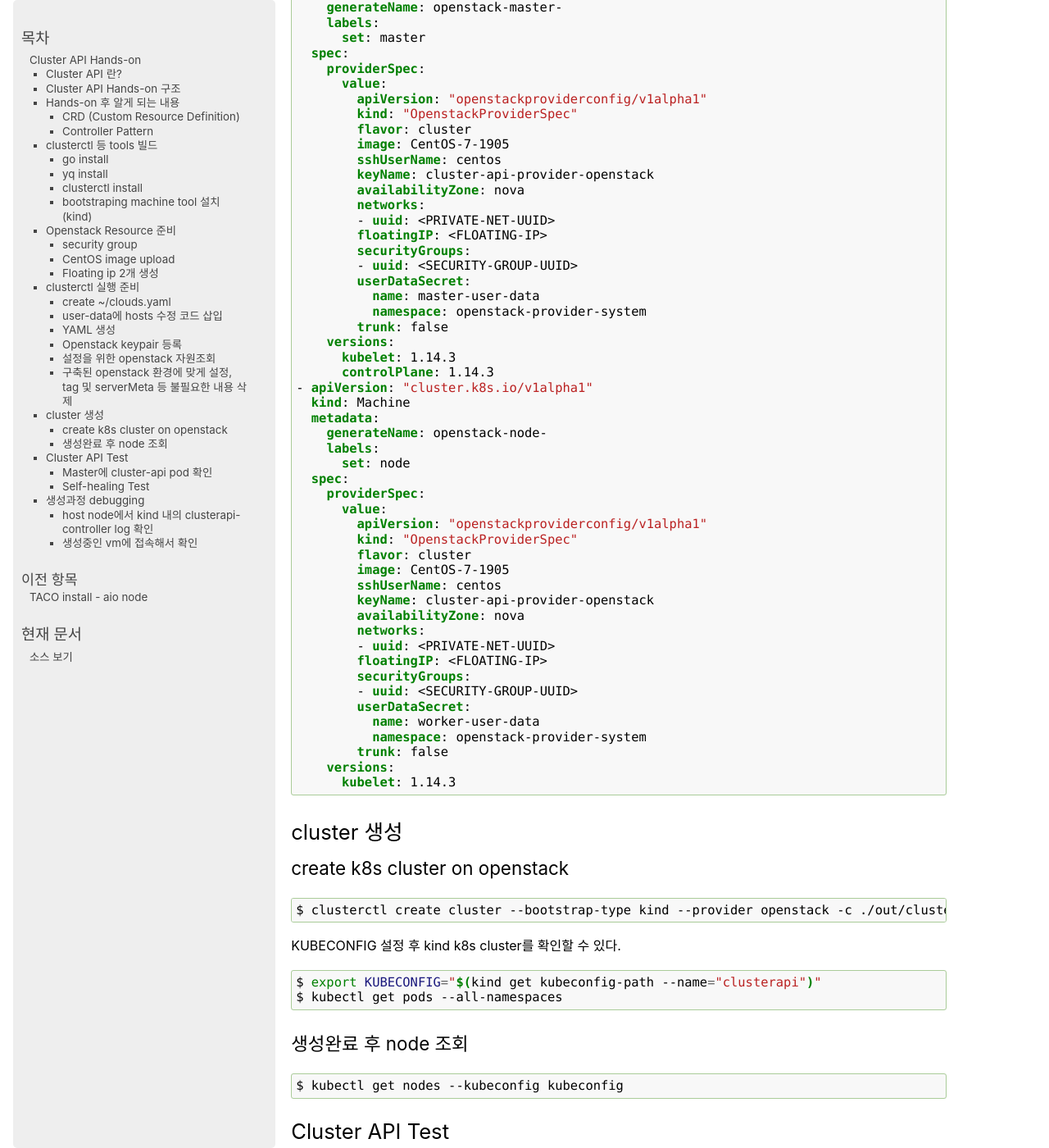
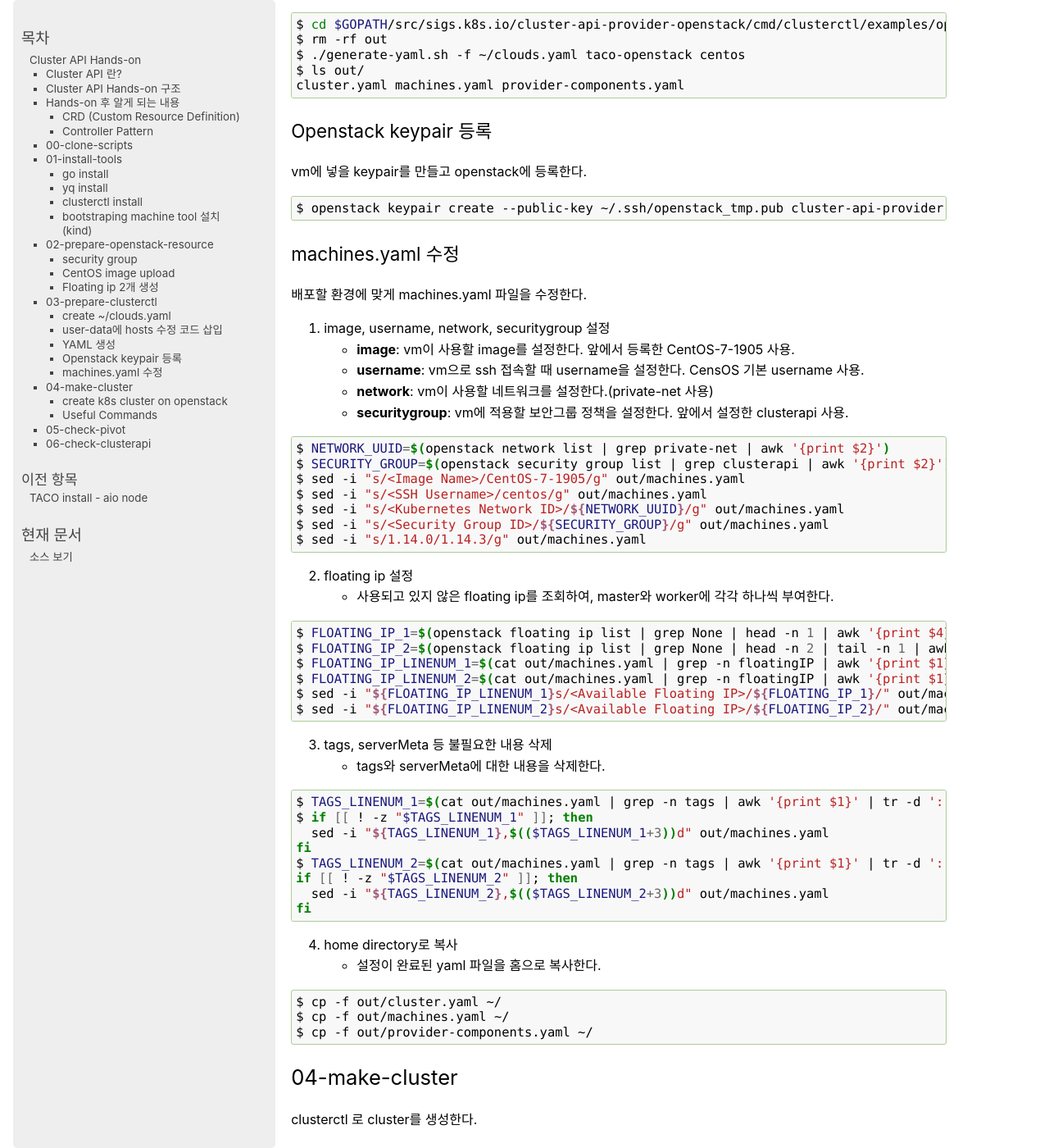
Before and after one commit to openinfradev/openinfraday-2019-handson-docs, a Sphinx documentation site: the page built from docs/source/cluster-api.rst, in a window 1280 px wide and 1400 px high, scrolled down 4793 px. Shown: the whole window at 82% size. Built offline with Sphinx 7.4.7, drawn with Linux system fonts in a browser that asks for light colours; some of the changed text lies outside the part shown.

Commit message:
change to use scripts

```diff
--- a/docs/source/cluster-api.rst
+++ b/docs/source/cluster-api.rst
@@ -38,8 +39,26 @@ Controller Pattern
   In applications of robotics and automation, a control loop is a non-terminating loop that regulates the state of the system. In Kubernetes, a controller is a control loop that watches the shared state of the cluster through the API server and makes changes attempting to move the current state towards the desired state. Examples of controllers that ship with Kubernetes today are the replication controller, endpoints controller, namespace controller, and serviceaccounts controller.
 
 
-clusterctl 등 tools 빌드
-========================
+----------------
+
+
+00-clone-scripts
+==================
+
+clusterapi-scripts를 clone 받는다.
+
+.. code block:: bash
+
+   $ git clone https://github.com/openinfradev/openinfraday-2019-clusterapi-scripts.git
+   $ cd openinfraday-2019-clusterapi-scripts
+
+이후에는 ``./01-install-tools.sh`` 와 같이 scripts를 하나씩 실행하면 된다.
+
+
+01-install-tools
+==================
+
+go, yq, clusterctl 등 필요한 tool들을 설치한다.
 
 go install
 ----------
@@ -52,13 +71,16 @@ binary file 다운 및 압축 해제
 
    $ wget https://dl.google.com/go/go1.12.7.linux-amd64.tar.gz
    $ tar -C /usr/local -xzf go1.12.7.linux-amd64.tar.gz
+   $ rm -f ./go1.12.7.linux-amd64.tar.gz
 
 bashrc에 다음 두 줄을 추가한다.
 
 .. code-block:: yaml
 
+   $ cat >> ~/.bashrc <<EOF
    export PATH=$PATH:/usr/local/go/bin:/root/go/bin
    export GOPATH=$HOME/go
+   EOF
 
 .. code-block:: bash
 
@@ -77,16 +99,22 @@ yq install
 clusterctl install
 ------------------
 
+Open source로부터 git clone을 받고, clusterctl binary 파일을 생성한다.
+
 .. code-block:: bash
 
    $ git clone -b taco-clusterapi https://github.com/openinfradev/cluster-api-provider-openstack.git $GOPATH/src/sigs.k8s.io/cluster-api-provider-openstack
    $ cd $GOPATH/src/sigs.k8s.io/cluster-api-provider-openstack/
    $ make clusterctl
-   $ ln -s $GOPATH/src/sigs.k8s.io/cluster-api-provider-openstack/bin/clusterctl ~/go/bin/clusterctl
+   $ rm -rf ~/go/bin/clusterctl
+   $ cp -f $GOPATH/src/sigs.k8s.io/cluster-api-provider-openstack/bin/clusterctl ~/go/bin/
 
 
 bootstraping machine tool 설치 (kind)
 -------------------------------------
+
+kind(kubernetes in docker)를 설치한다.
+kind 는 bootstraping machine으로, 처음에 custom resource를 정의하고 생성하는 역할을 한다.
 
 .. code-block:: bash
 
@@ -94,13 +122,17 @@ bootstraping machine tool 설치 (kind)
    $ GO111MODULE="on" go get sigs.k8s.io/kind@v0.4.0
 
 
-Openstack Resource 준비
-=======================
+02-prepare-openstack-resource
+===============================
+
+필요한 Openstack Resource들을 준비한다.
+vm에 적용할 security group을 만들고, CentOS image를 업로드하고, vm에 부여할 floating ip를 만든다.
 
 security group
 --------------
 
-openstack client 를 통해서 cluster api가 사용할 openstack security group을 만든다.
+openstack client 를 통해서 security group(보안그룹)을 정의한다.
+security group을 통해 만들어진 vm으로 들어오고 나가는 트래픽을 세부적으로 제어할 수 있다.
 
 .. code-block:: bash
 
@@ -121,15 +153,16 @@ CensOS 이미지를 다운받고, 이를 openstack에 업로드한다.
 
 .. code-block:: bash
 
-   wget https://cloud.centos.org/centos/7/images/CentOS-7-x86_64-GenericCloud.raw.tar.gz
-   tar zxvf CentOS-7-x86_64-GenericCloud.raw.tar.gz
-   openstack image create 'CentOS-7-1905' --disk-format raw --file ~/CentOS-7-x86_64-GenericCloud-1905.raw --container-format bare --public
-
+   cd ~/
+   wget https://cloud.centos.org/centos/7/images/CentOS-7-x86_64-GenericCloud-1905.qcow2
+   openstack image create 'CentOS-7-1905' --disk-format qcow2 --file ~/CentOS-7-x86_64-GenericCloud-1905.qcow2 --container-format bare --public
+   rm -f CentOS-7-x86_64-GenericCloud-1905.qcow2
 
 Floating ip 2개 생성
 --------------------
 
-master vm과 worker vm이 사용할 2개의 floating ip 를 미리 생성한다.
+master vm과 worker vm에 부여할 2개의 floating ip 를 미리 생성한다.
+여기서 생성한 floating ip 를 통해 host와 vm이 통신하게 된다.
 
 .. code-block:: bash
 
@@ -137,13 +170,18 @@ master vm과 worker vm이 사용할 2개의 floating ip 를 미리 생성한다.
    $ openstack floating ip create public-net
 
 
-clusterctl 실행 준비
-====================
+03-prepare-clusterctl
+======================
+
+clusterctl 실행하기에 앞선 준비작업을 한다.
 
 create ~/clouds.yaml
 --------------------
 
 clusterctl로 배포할 환경의 정보를 입력한다.
+이 Hands-on에서는 openstack으로 cluster를 배포한다.
+따라서, TACO로 구축한 openstack에 대한 정보를 clouds.yaml로 만들고
+파일을 kind에 넘겨주면, kind는 이를 바탕으로 openstack client와 통신하며 cluster를 배포한다.
 
 아래의 결과로 얻은 openstack의 admin project ID를 clouds.yaml에 넣어준다.
 
@@ -154,6 +192,9 @@ clusterctl로 배포할 환경의 정보를 입력한다.
 .. code-block:: yaml
    :Caption: vi ~/clouds.yaml
 
+   PROJECT_ID=$(openstack project list | grep admin | awk '{print $2}')
+
+   cat > ~/clouds.yaml <<EOF
    clouds:
      taco-openstack:
        auth:
@@ -163,44 +204,40 @@ clusterctl로 배포할 환경의 정보를 입력한다.
          password: password
          user_domain_name: Default
          project_domain_name: Default
-         project_id: <PROJECT_ID>
+         project_id: ${PROJECT_ID}
        region_name: RegionOne
+   EOF
 
 
 user-data에 hosts 수정 코드 삽입
 --------------------------------
 
-master vm과 worker vm 에서 openstack api에 접근할 수 있도록 /etc/hosts 파일을 추가한다.
+맨 위의 그림에서 볼 수 있듯이, clusterapi-controller가 kubernetess cluster로 pivot 된 이후
+kubernetes cluster에서 openstack api와 통신하면서 cluster의 상태를 확인한다.
 
-아래의 두 파일을 열어서 YOUR-NODE-IP를 자신의 ip 주소로 바꾼다.
+이 작업은 cluster에서 openstack api에 접근할 수 있도록 host 정보를 알려주는 과정이다.
+master와 worker의 user-data.sh 파일에서 YOUR-NODE-IP를 자신의 **host** ip로 바꿔준다.
 
 .. code-block:: bash
 
-   $ cd $GOPATH/src/sigs.k8s.io/cluster-api-provider-openstack/cmd/clusterctl/examples/openstack
-   $ vi provider-component/user-data/centos/templates/master-user-data.sh
-   $ vi provider-component/user-data/centos/templates/worker-user-data.sh
+   $ IP=$(ifconfig bond0 | grep netmask | awk '{print $2}')
 
-.. code-block:: yaml
+   $ cd $GOPATH/src/sigs.k8s.io/cluster-api-provider-openstack/cmd/clusterctl/examples/openstack/provider-component/user-data/centos/templates
 
-   #!/bin/bash
-   set -e
-   set -x
-   cat >> /etc/hosts <<EOF
-   YOUR-NODE-IP horizon.openstack.svc.cluster.local
-   YOUR-NODE-IP keystone.openstack.svc.cluster.local
-   YOUR-NODE-IP glance.openstack.svc.cluster.local
-   YOUR-NODE-IP nova.openstack.svc.cluster.local
-   YOUR-NODE-IP neutron.openstack.svc.cluster.local
-   YOUR-NODE-IP cinder.openstack.svc.cluster.local
-   EOF
+   $ sed -i "s/YOUR-NODE-IP/${IP}/g" master-user-data.sh
+   $ sed -i "s/YOUR-NODE-IP/${IP}/g" worker-user-data.sh
 
 
 YAML 생성
 ---------
 
+generate-yaml.sh을 통해 cluster와 machine에 대한 yaml 파일을 생성한다.
+여기는 template만 만드는 과정이고, 후에 배포할 환경에 맞추어 변수들을 바꿔줄 것이다.
+
 .. code-block:: bash
 
    $ cd $GOPATH/src/sigs.k8s.io/cluster-api-provider-openstack/cmd/clusterctl/examples/openstack
+   $ rm -rf out
    $ ./generate-yaml.sh -f ~/clouds.yaml taco-openstack centos
    $ ls out/
    cluster.yaml machines.yaml provider-components.yaml
@@ -216,219 +253,121 @@ vm에 넣을 keypair를 만들고 openstack에 등록한다.
    $ openstack keypair create --public-key ~/.ssh/openstack_tmp.pub cluster-api-provider-openstack
 
 
-설정을 위한 openstack 자원조회
-------------------------------
+machines.yaml 수정
+------------------
+
+배포할 환경에 맞게 machines.yaml 파일을 수정한다.
+
+1. image, username, network, securitygroup 설정
+
+   * **image**: vm이 사용할 image를 설정한다. 앞에서 등록한 CentOS-7-1905 사용.
+   * **username**: vm으로 ssh 접속할 때 username을 설정한다. CensOS 기본 username 사용.
+   * **network**: vm이 사용할 네트워크를 설정한다.(private-net 사용)
+   * **securitygroup**: vm에 적용할 보안그룹 정책을 설정한다. 앞에서 설정한 clusterapi 사용.
 
 .. code-block:: bash
 
-   $ openstack network list | grep private-net | awk '{print $2}'
-   $ openstack floating ip list
-   $ openstack security group list | grep clusterapi | awk '{print $2}'
+   $ NETWORK_UUID=$(openstack network list | grep private-net | awk '{print $2}')
+   $ SECURITY_GROUP=$(openstack security group list | grep clusterapi | awk '{print $2}')
+   $ sed -i "s/<Image Name>/CentOS-7-1905/g" out/machines.yaml
+   $ sed -i "s/<SSH Username>/centos/g" out/machines.yaml
+   $ sed -i "s/<Kubernetes Network ID>/${NETWORK_UUID}/g" out/machines.yaml
+   $ sed -i "s/<Security Group ID>/${SECURITY_GROUP}/g" out/machines.yaml
+   $ sed -i "s/1.14.0/1.14.3/g" out/machines.yaml
+
+2. floating ip 설정
+
+   * 사용되고 있지 않은 floating ip를 조회하여, master와 worker에 각각 하나씩 부여한다.
+
+.. code-block:: bash
+
+   $ FLOATING_IP_1=$(openstack floating ip list | grep None | head -n 1 | awk '{print $4}')
+   $ FLOATING_IP_2=$(openstack floating ip list | grep None | head -n 2 | tail -n 1 | awk '{print $4}')
+   $ FLOATING_IP_LINENUM_1=$(cat out/machines.yaml | grep -n floatingIP | awk '{print $1}' | tr -d ':' | head -n 1)
+   $ FLOATING_IP_LINENUM_2=$(cat out/machines.yaml | grep -n floatingIP | awk '{print $1}' | tr -d ':' | tail -n 1)
+   $ sed -i "${FLOATING_IP_LINENUM_1}s/<Available Floating IP>/${FLOATING_IP_1}/" out/machines.yaml
+   $ sed -i "${FLOATING_IP_LINENUM_2}s/<Available Floating IP>/${FLOATING_IP_2}/" out/machines.yaml
+
+3. tags, serverMeta 등 불필요한 내용 삭제
+
+   * tags와 serverMeta에 대한 내용을 삭제한다.
+
+.. code-block:: bash
+
+   $ TAGS_LINENUM_1=$(cat out/machines.yaml | grep -n tags | awk '{print $1}' | tr -d ':' | head -n 1)
+   $ if [[ ! -z "$TAGS_LINENUM_1" ]]; then
+     sed -i "${TAGS_LINENUM_1},$(($TAGS_LINENUM_1+3))d" out/machines.yaml
+   fi
+   $ TAGS_LINENUM_2=$(cat out/machines.yaml | grep -n tags | awk '{print $1}' | tr -d ':' | tail -n 1)
+   if [[ ! -z "$TAGS_LINENUM_2" ]]; then
+     sed -i "${TAGS_LINENUM_2},$(($TAGS_LINENUM_2+3))d" out/machines.yaml
+   fi
+
+4. home directory로 복사
+
+   * 설정이 완료된 yaml 파일을 홈으로 복사한다.
+
+.. code-block:: bash
+
+   $ cp -f out/cluster.yaml ~/
+   $ cp -f out/machines.yaml ~/
+   $ cp -f out/provider-components.yaml ~/
 
 
-구축된 openstack 환경에 맞게 설정, tag 및 serverMeta 등 불필요한 내용 삭제
----------------------------------------------------------------------------
+04-make-cluster
+================
 
-| 아래의 out/machines.yaml을 붙여넣고, 위의 openstack 자원조회 결과를 <PRIVATE-NET-UUID>, <FLOATING-IP>, <SECURITY-GROUP-UUID>에 넣는다.
-| 참고: master vm과 worker vm은 각각 다른 floating ip를 사용한다.
-
-.. code-block:: yaml
-   :Caption: vi out/machines.yaml
-
-   items:
-   - apiVersion: "cluster.k8s.io/v1alpha1"
-     kind: Machine
-     metadata:
-       generateName: openstack-master-
-       labels:
-         set: master
-     spec:
-       providerSpec:
-         value:
-           apiVersion: "openstackproviderconfig/v1alpha1"
-           kind: "OpenstackProviderSpec"
-           flavor: cluster
-           image: CentOS-7-1905
-           sshUserName: centos
-           keyName: cluster-api-provider-openstack
-           availabilityZone: nova
-           networks:
-           - uuid: <PRIVATE-NET-UUID>
-           floatingIP: <FLOATING-IP>
-           securityGroups:
-           - uuid: <SECURITY-GROUP-UUID>
-           userDataSecret:
-             name: master-user-data
-             namespace: openstack-provider-system
-           trunk: false
-       versions:
-         kubelet: 1.14.3
-         controlPlane: 1.14.3
-   - apiVersion: "cluster.k8s.io/v1alpha1"
-     kind: Machine
-     metadata:
-       generateName: openstack-node-
-       labels:
-         set: node
-     spec:
-       providerSpec:
-         value:
-           apiVersion: "openstackproviderconfig/v1alpha1"
-           kind: "OpenstackProviderSpec"
-           flavor: cluster
-           image: CentOS-7-1905
-           sshUserName: centos
-           keyName: cluster-api-provider-openstack
-           availabilityZone: nova
-           networks:
-           - uuid: <PRIVATE-NET-UUID>
-           floatingIP: <FLOATING-IP>
-           securityGroups:
-           - uuid: <SECURITY-GROUP-UUID>
-           userDataSecret:
-             name: worker-user-data
-             namespace: openstack-provider-system
-           trunk: false
-       versions:
-         kubelet: 1.14.3
-
-
-cluster 생성
-=============
+clusterctl 로 cluster를 생성한다.
 
 create k8s cluster on openstack
 -------------------------------
 
-.. code-block:: bash
-
-   $ clusterctl create cluster --bootstrap-type kind --provider openstack -c ./out/cluster.yaml -m ./out/machines.yaml -p ./out/provider-components.yaml
-
-KUBECONFIG 설정 후 kind k8s cluster를 확인할 수 있다.
+*clusterctl이 실행되는 동안 멈추지 말고 기다려야 한다.*
 
 .. code-block:: bash
 
-   $ export KUBECONFIG="$(kind get kubeconfig-path --name="clusterapi")"
-   $ kubectl get pods --all-namespaces
+   $ clusterctl create cluster --bootstrap-type kind --provider openstack -c ~/cluster.yaml -m ~/machines.yaml -p ~/provider-components.yaml
 
+Useful Commands
+----------------
 
-생성완료 후 node 조회
----------------------
+* 140-get-kind-cluster.sh: kind에 생성된 pod를 모두 조회한다.
+* 141-get-nodes.sh: clsterctl이 끝난 후 구축된 k8s cluster의 node를 조회한다.
+* 142-logs-kind-controller.sh: clusterctl이 실행될 때 kind의 clusterapi-controller log를 확인한다.
+* 143-check-user-data-vm.sh: 생성된 master vm의 user-data 파일을 확인한다. YOUR-NODE-IP가 host의 ip로 잘 바뀌었는지 확인한다.
+* 144-logs-cloud-init-vm.sh: master vm이 생성되고 init되는 과정의 log를 확인한다.
+* 145-logs-k8s-install-vm.sh: init 이후, vm에 k8s가 구축되는 과정의 log를 확인한다.
+* 146-delete-kind.sh: kind cluster와 생성된 master 및 worker vm을 삭제한다. clusterctl 도중 문제가 발생했을 경우 이 script를 실행하고 다시 cluster를 구축한다.
+
+05-check-pivot
+===============
+
+clsuterctl 이 종료된 후, kind에 있던 clusterapi-controller가 kubernetes cluster 내부로 pivot 되었는지 확인한다.
+
+master vm으로 ssh 접속하여 k8s namespace를 확인한다.
+openstack-provider-system namespace의 clusterapi-controller pod를 확인한다.
 
 .. code-block:: bash
 
-   $ kubectl get nodes --kubeconfig kubeconfig
+   $ MASTER_VM_IP=$(openstack server list | grep master | awk '{print $9}')
+   $ ssh -i ~/.ssh/openstack_tmp centos@${MASTER_VM_IP} -t "sudo kubectl get namespaces"
+   $ ssh -i ~/.ssh/openstack_tmp centos@${MASTER_VM_IP} -t "sudo kubectl get pods -n openstack-provider-system"
 
+06-check-clusterapi
+====================
 
-Cluster API Test
-================
+cluster가 clusterapi-controller를 통해서 self-healing & self-management가 되고 있는지 확인한다.
 
-Master에 cluster-api pod 확인
------------------------------
-
-Openstack instance 조회
+worker vm을 삭제하고 다시 생성되는지 테스트한다.
 
 .. code-block:: bash
 
-   $ openstack server list
-   +--------------------------------------+------------------------+--------+-------------------------------------+---------------+-----------+
-   | ID                                   | Name                   | Status | Networks                            | Image         | Flavor    |
-   +--------------------------------------+------------------------+--------+-------------------------------------+---------------+-----------+
-   | 96a44562-8fef-42b0-9f98-3345006953b5 | openstack-node-qjcjv   | ACTIVE | private-net=172.30.1.3, 10.10.10.19 | CentOS-7-1905 | m1.medium |
-   | bec5d7b0-99c7-4046-90dc-d443e4062b20 | openstack-master-z5c8n | ACTIVE | private-net=172.30.1.11, 10.10.10.3 | CentOS-7-1905 | m1.medium |
-   | 9a995125-e00c-490e-a945-2689c66abf7f | test                   | ACTIVE | private-net=172.30.1.4              | Cirros-0.4.0  | m1.tiny   |
-   +--------------------------------------+------------------------+--------+-------------------------------------+---------------+-----------+
+   $ WORKER=$(openstack server list | grep node | awk '{print $4}')
+   $ openstack server delete ${WORKER}
 
-master 접속 후 namespace, pod 확인
+worker vm을 삭제했을 때, clusterapi-controller의 log를 확인한다.
 
 .. code-block:: bash
 
-   $ ssh -i ~/.ssh/openstack_tmp centos@10.10.10.3
-   $ sudo su
-   $ kubectl get namespaces
-   NAME                        STATUS   AGE
-   default                     Active   2d21h
-   kube-node-lease             Active   2d21h
-   kube-public                 Active   2d21h
-   kube-system                 Active   2d21h
-   openstack-provider-system   Active   2d21h
-   system                      Active   2d21h
-   $ kubectl get pods -n openstack-provider-system
-   NAME                       READY   STATUS    RESTARTS   AGE
-   clusterapi-controllers-0   1/1     Running   0          2d21h
-
-
-Self-healing Test
-------------------
-
-Openstack instance 조회
-
-.. code-block::
-
-   $ openstack server list
-   +--------------------------------------+------------------------+--------+-------------------------------------+---------------+-----------+
-   | ID                                   | Name                   | Status | Networks                            | Image         | Flavor    |
-   +--------------------------------------+------------------------+--------+-------------------------------------+---------------+-----------+
-   | 96a44562-8fef-42b0-9f98-3345006953b5 | openstack-node-qjcjv   | ACTIVE | private-net=172.30.1.3, 10.10.10.19 | CentOS-7-1905 | m1.medium |
-   | bec5d7b0-99c7-4046-90dc-d443e4062b20 | openstack-master-z5c8n | ACTIVE | private-net=172.30.1.11, 10.10.10.3 | CentOS-7-1905 | m1.medium |
-   | 9a995125-e00c-490e-a945-2689c66abf7f | test                   | ACTIVE | private-net=172.30.1.4              | Cirros-0.4.0  | m1.tiny   |
-   +--------------------------------------+------------------------+--------+-------------------------------------+---------------+-----------+
-
-worker vm삭제
-
-.. code-block:: bash
-
-   $ openstack server delete openstack-node-qjcjv
-
-clusterapi-controllers log 확인
-
-.. code-block:: bash
-
-   $ ssh -i ~/.ssh/openstack_tmp centos@10.10.10.3
-   $ sudo su
-   $ kubectl logs -f clusterapi-controllers-0 -n openstack-provider-system
-
-다시 생성된 worker vm 확인
-
-.. code-block:: bash
-
-   $ openstack server list
-   +--------------------------------------+------------------------+--------+-------------------------------------+---------------+-----------+
-   | ID                                   | Name                   | Status | Networks                            | Image         | Flavor    |
-   +--------------------------------------+------------------------+--------+-------------------------------------+---------------+-----------+
-   | ec0e0b35-3611-4e65-9415-dccdd7a7c06d | openstack-node-qjcjv   | ACTIVE | private-net=172.30.1.3, 10.10.10.19 | CentOS-7-1905 | m1.medium |
-   | bec5d7b0-99c7-4046-90dc-d443e4062b20 | openstack-master-z5c8n | ACTIVE | private-net=172.30.1.11, 10.10.10.3 | CentOS-7-1905 | m1.medium |
-   | 9a995125-e00c-490e-a945-2689c66abf7f | test                   | ACTIVE | private-net=172.30.1.4              | Cirros-0.4.0  | m1.tiny   |
-   +--------------------------------------+------------------------+--------+-------------------------------------+---------------+-----------+
-
-
-생성과정 debugging
-==================
-
-host node에서 kind 내의 clusterapi-controller log 확인
-------------------------------------------------------
-
-.. code-block:: bash
-
-   $ export KUBECONFIG="$(kind get kubeconfig-path --name="clusterapi")"
-   $ kubectl logs -f clusterapi-controllers-0 -n openstack-provider-system
-
-
-생성중인 vm에 접속해서 확인
----------------------------
-
-.. code-block:: bash
-
-   $ ssh centos@FLOATING-IP -i ~/.ssh/openstack_tmp
-
-   #userdata 확인
-   $ sudo cat /var/lib/cloud/instance/user-data.txt
-
-   #userdata를 직접 실행해보며 문제를 파악할 수 있음
-   $ sudo cd /var/lib/cloud/instance/
-   $ sudo bash user-data.txt
-
-   #cloud init 실행 확인
-   sudo tail -f /var/log/cloud-init.log
-
-   #k8s 설치 과정 확인
-   sudo tail -f /var/log/messages
+   $ MASTER_VM_IP=$(openstack server list | grep master | awk '{print $9}')
+   $ ssh -i ~/.ssh/openstack_tmp centos@${MASTER_VM_IP} -t "sudo kubectl logs -f clusterapi-controllers-0 -n openstack-provider-system"
```
Also changed, not shown: other parts of docs/source/cluster-api.rst (+2 -1 lines).
